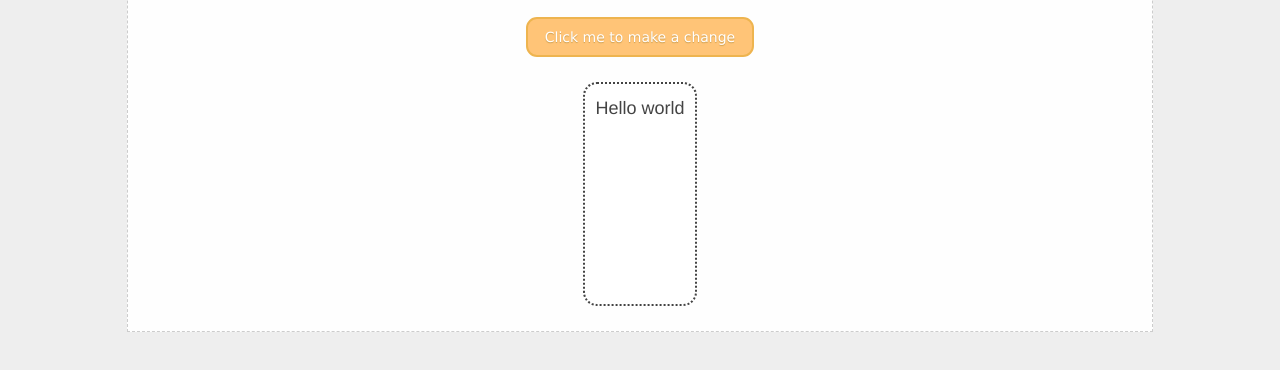
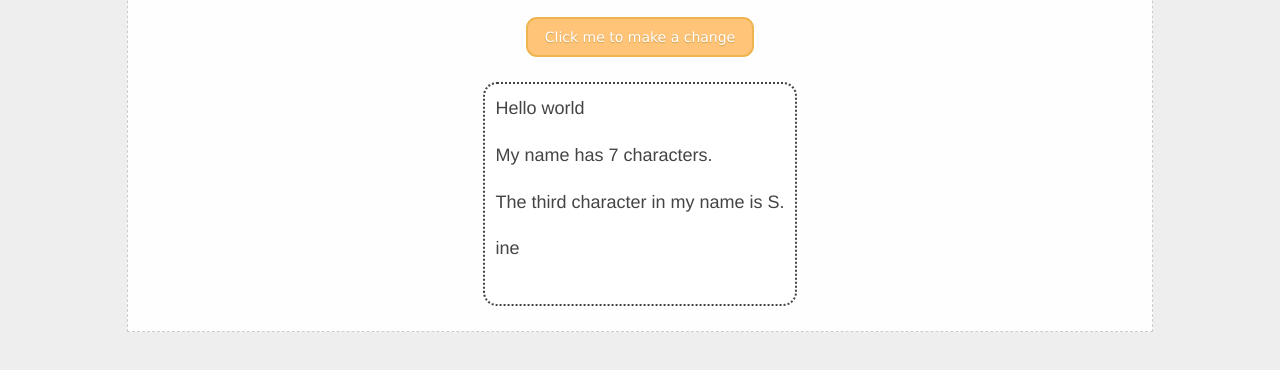
Before and after one commit to jasjenand/jasjenand.github.io, a plain HTML site: page lab_4/index.html in a window 1280 px wide. Both pictures are taken after a click on the button "Click me to make a change". Shown: the part 132-502 px from the top of the page. Drawn offline with Linux system fonts and the light colour scheme.

Commit message:
Mid struggle

```diff
--- a/lab_4/index.html
+++ b/lab_4/index.html
@@ -1,14 +1,14 @@
 <!DOCTYPE html>
 <html lang="en">
   <head>
-    <title>Jasmine's Lab 4</title>
+    <title>Prof A's Demo Page</title>
     <link rel="stylesheet" type="text/css" href="./style.css" />
   </head>
 
   <body>
     <div class="container">
       <div class="wrapper">
-        <div class="header">Jasmine's Lab 4</div>
+        <div class="header">Prof A's Demo Page</div>
         <button class="button" onclick="clickMe()">
           Click me to make a change
         </button>
@@ -26,8 +26,35 @@
     </div>
     <script>
       function clickMe() {
+        const header = document.querySelector(".header");
+        header.innerHTML = "Jasmine's Lab 4";
+
         const content = document.querySelector(".content");
         content.innerHTML = "Hello world";
+
+        let p1 = document.createElement("p");
+        let node1 = document.createTextNode("My name has 7 characters.");
+        p1.appendChild(node1);
+        content.appendChild(p1);
+
+
+        let p2 = document.createElement("p");
+        let node2 = document.createTextNode("The third character in my name is S.");
+        p2.appendChild(node2);
+        content.appendChild(p2);
+
+        //add new line
+        let brk = document.createElement("br");
+        p2.appendChild(brk);
+        let last3 = document.createElement("p");
+        let node3 = document.createTextNode("ine")
+        last3.appendChild(node3);
+        p2.appendChild(last3)
+
+
+        document.getElementById("p1").className = "first";
+        document.getElementById("p2").className = "second";
+
       }
     </script>
   </body>
```
